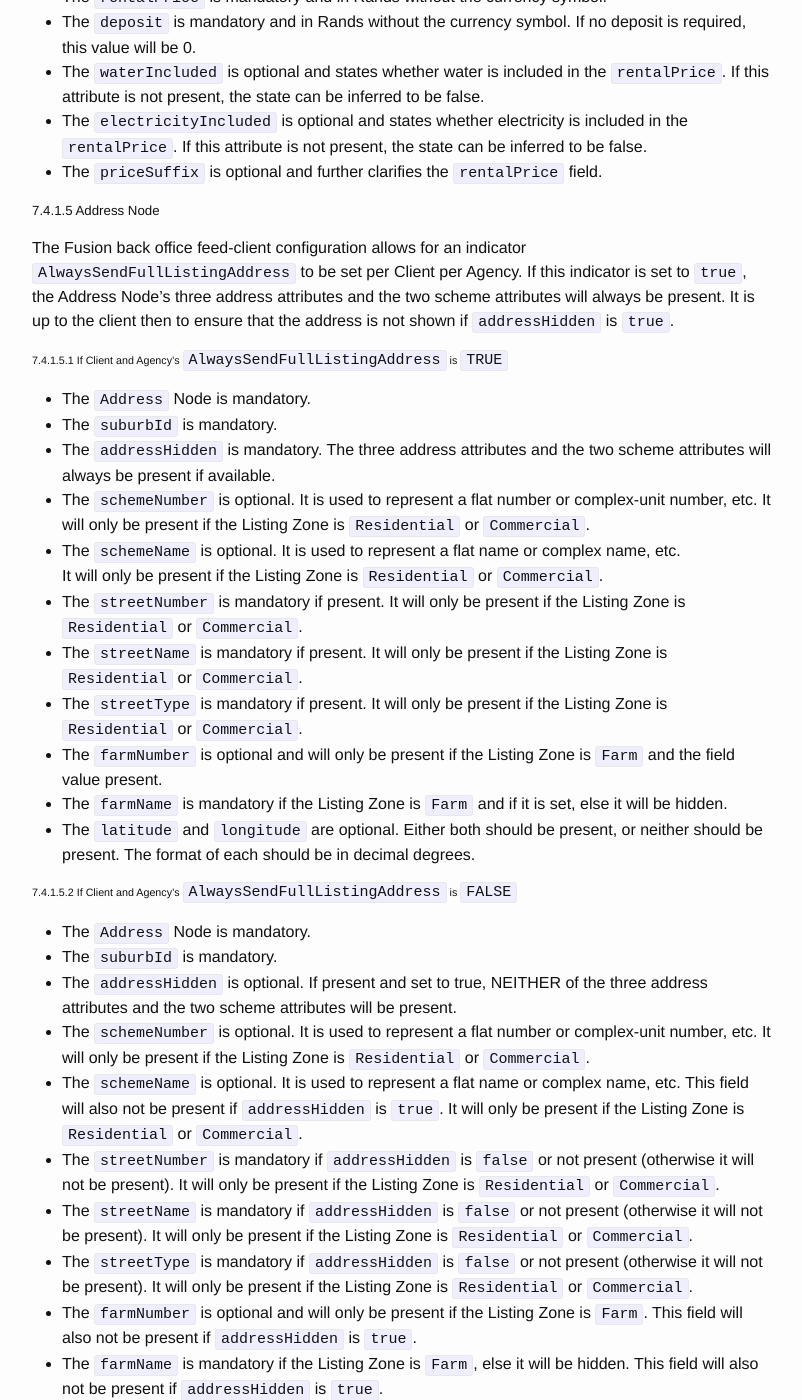
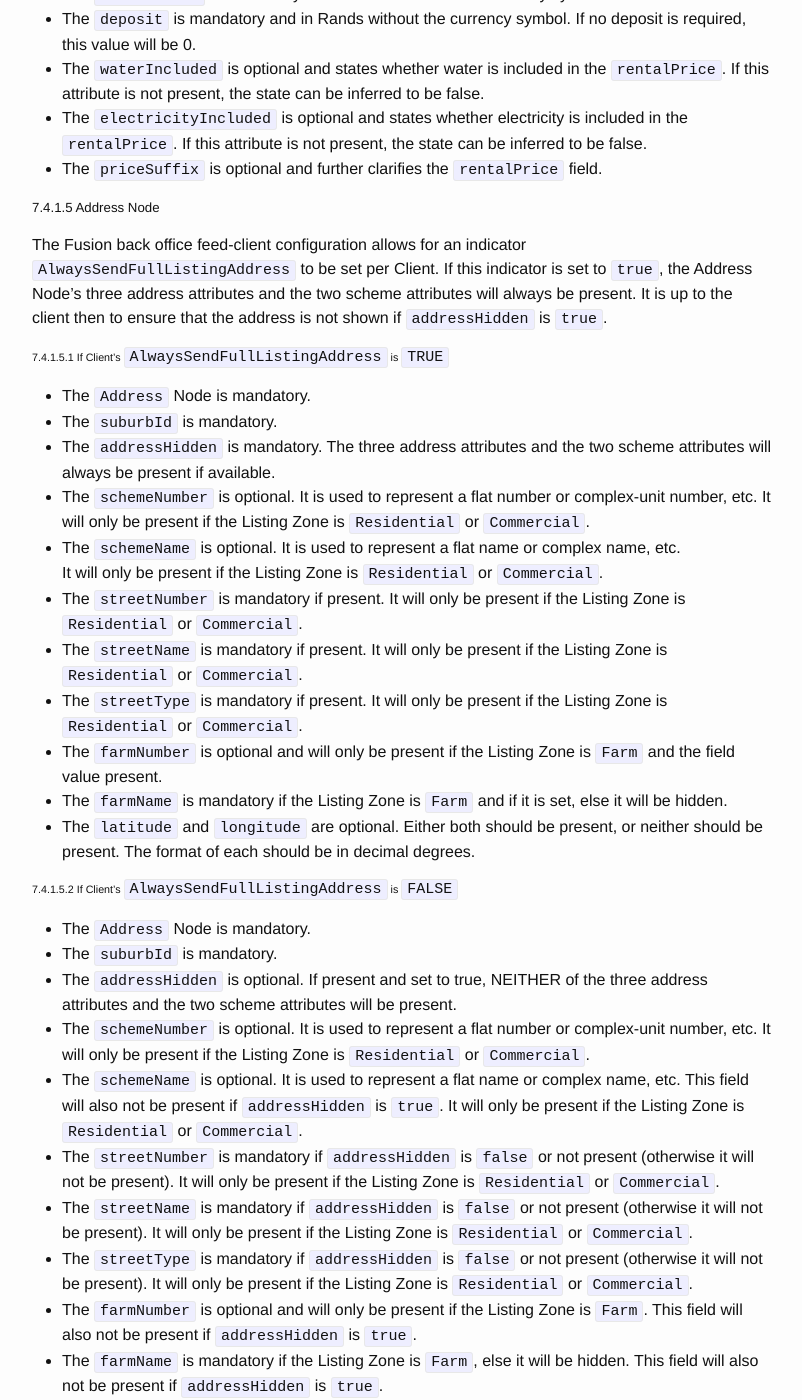
Before and after one commit to EdgeCaseZA/FeedStoreAPI, a Jekyll site: the page built from documentation.md, in a window 1280 px wide and 1400 px high, scrolled down 30460 px. Shown: the whole window, without its empty margins (238-1040 px from the left). Built offline with Jekyll 4.4.1, drawn with Linux system fonts in a browser that asks for light colours; some of the changed text lies outside the part shown.

Commit message:
Updated Rev 14 descrption to limit AlwaysSendFullListingAddress to Client

```diff
--- a/documentation.md
+++ b/documentation.md
@@ -125,7 +125,7 @@ delete change events for all offices, agents, developments, listings and suburbs
 
 #### 1.3.5 API Evolution - Non Breaking Changes
 
-- The Fusion back office feed-client configuration allows for an indicator `AlwaysSendFullListingAddress` to be set per Client per Agency.
+- The Fusion back office feed-client configuration allows for an indicator `AlwaysSendFullListingAddress` to be set per Client.
 If this indicator is set to `true`, the Address Node's three address attributes and the two scheme attributes will always be present.
 It is up to the client then to ensure that the address is not shown if `addressHidden` is `true`. See [7.4.1.5 Address Node](#7415-addressNode) for details.
 
@@ -1489,11 +1489,11 @@ If the enquiry send was successful, an `EnquirySent` element will be returned.
 
 ##### 7.4.1.5 Address Node
 
-The Fusion back office feed-client configuration allows for an indicator `AlwaysSendFullListingAddress` to be set per Client per Agency.
+The Fusion back office feed-client configuration allows for an indicator `AlwaysSendFullListingAddress` to be set per Client.
 If this indicator is set to `true`, the Address Node's three address attributes and the two scheme attributes will always be present.
 It is up to the client then to ensure that the address is not shown if `addressHidden` is `true`.
 
-###### 7.4.1.5.1 If Client and Agency's `AlwaysSendFullListingAddress` is `TRUE`
+###### 7.4.1.5.1 If Client's `AlwaysSendFullListingAddress` is `TRUE`
 
 - The `Address` Node is mandatory.
 - The `suburbId` is mandatory.
@@ -1518,7 +1518,7 @@ It is up to the client then to ensure that the address is not shown if `addressH
 - The `latitude` and `longitude` are optional. Either both should be present,
   or neither should be present.  The format of each should be in decimal degrees.
 
-###### 7.4.1.5.2 If Client and Agency's `AlwaysSendFullListingAddress` is `FALSE`
+###### 7.4.1.5.2 If Client's `AlwaysSendFullListingAddress` is `FALSE`
 
 - The `Address` Node is mandatory.
 - The `suburbId` is mandatory.
```
Also changed, not shown: _posts/2016-10-05-Rev-14-AlwaysSendFullAddress.md (+2 -2 lines).
